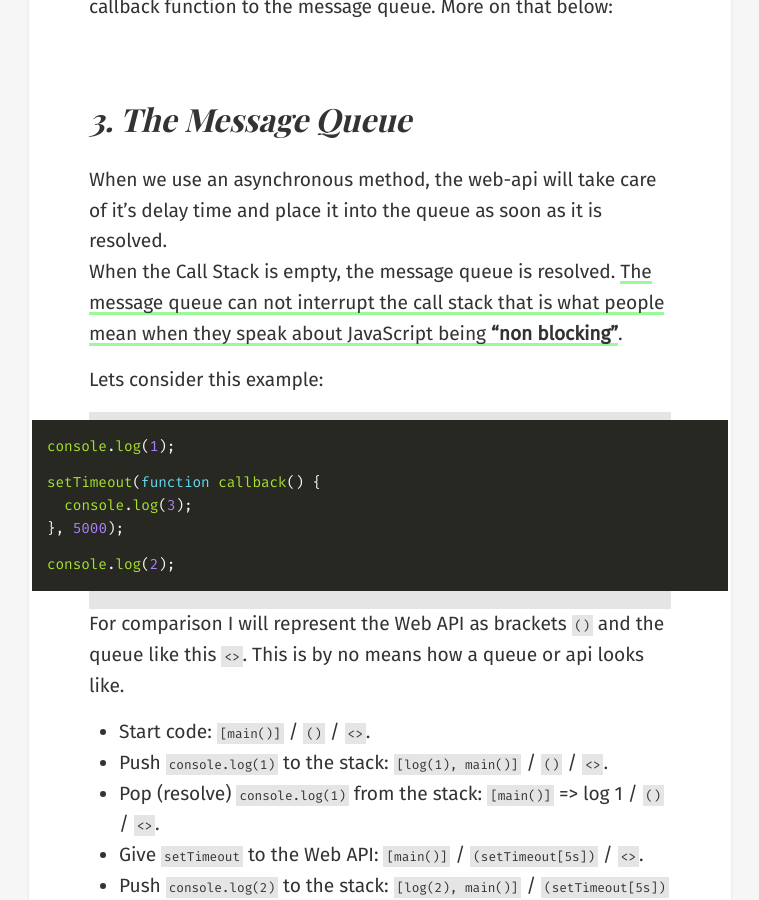
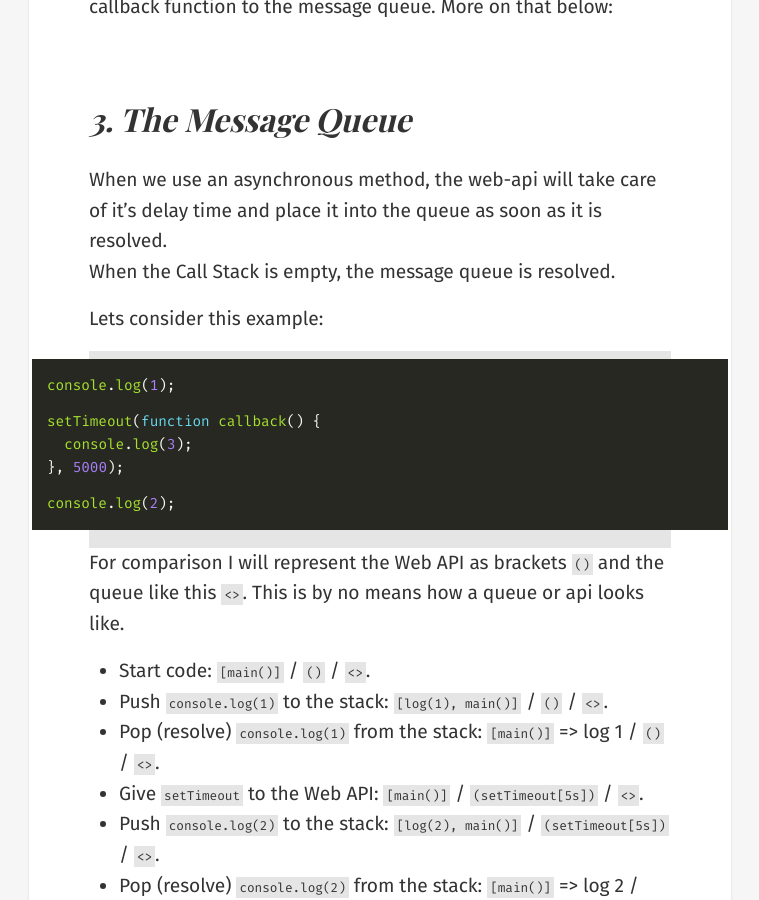
Before and after one commit to ThibaultJanBeyer/blog.thibaultjanbeyer.com-v2, a Jekyll site: the page built from _posts/2019-05-24-quick-guide-js-event-loop.md, in a window 1280 px wide and 900 px high, scrolled down 4710 px. Shown: the whole window, without its empty margins (260-1019 px from the left). Built offline with Jekyll 4.4.1, drawn with Linux system fonts in a browser that asks for light colours; nearby versions of some CDN libraries; some web fonts are replaced; comment, search, counter and statistics services are not loaded.

Commit message:
update text

```diff
--- a/_posts/2019-05-24-quick-guide-js-event-loop.md
+++ b/_posts/2019-05-24-quick-guide-js-event-loop.md
@@ -79,7 +79,7 @@ Are handling the asynchronous operations, they are responsible to hold timeouts,
 ## 3. The Message Queue
 
 When we use an asynchronous method, the web-api will take care of it’s delay time and place it into the queue as soon as it is resolved.
-When the Call Stack is empty, the message queue is resolved. <i class="hilite">The message queue can not interrupt the call stack that is what people mean when they speak about JavaScript being **“non blocking”**</i>.
+When the Call Stack is empty, the message queue is resolved.
 
 Lets consider this example:
 
```
